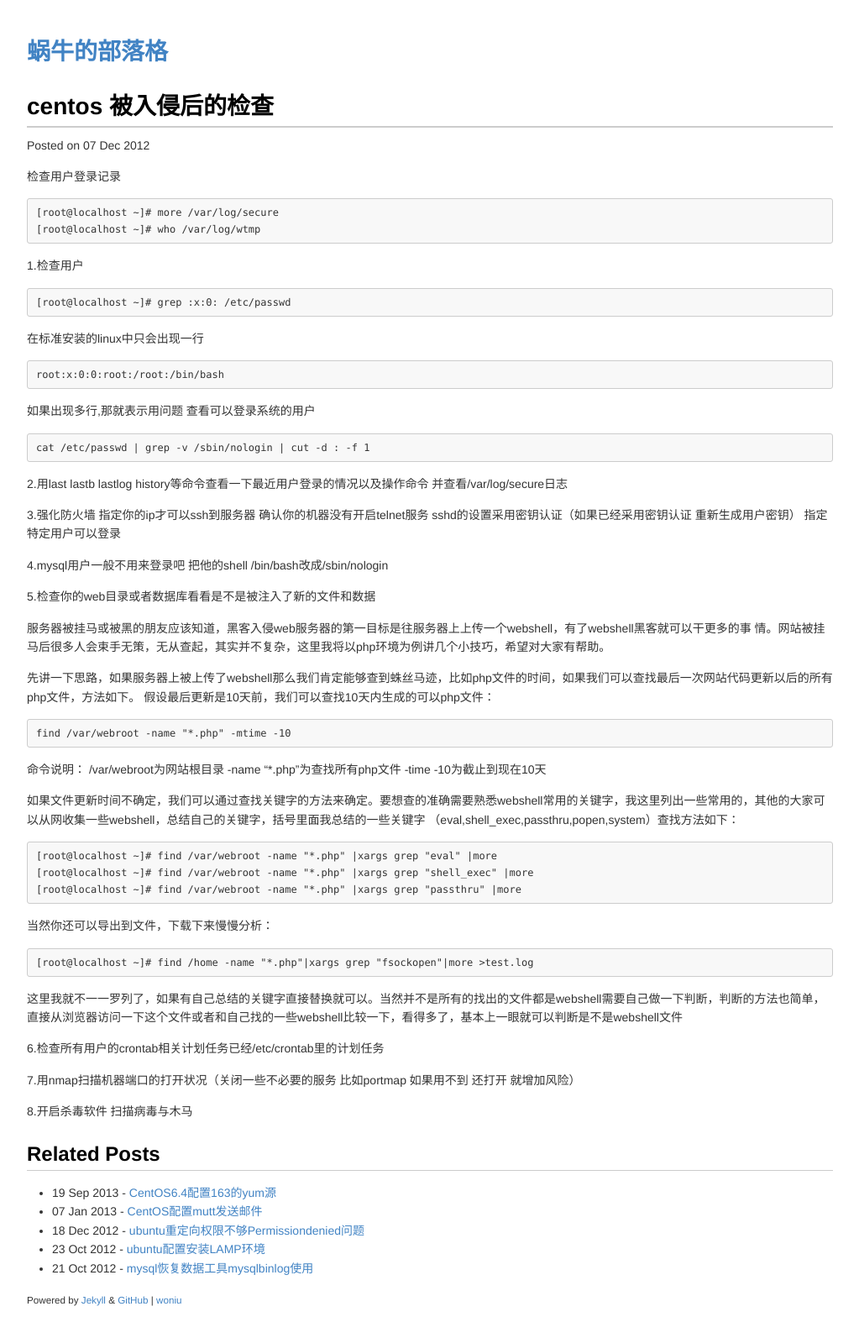
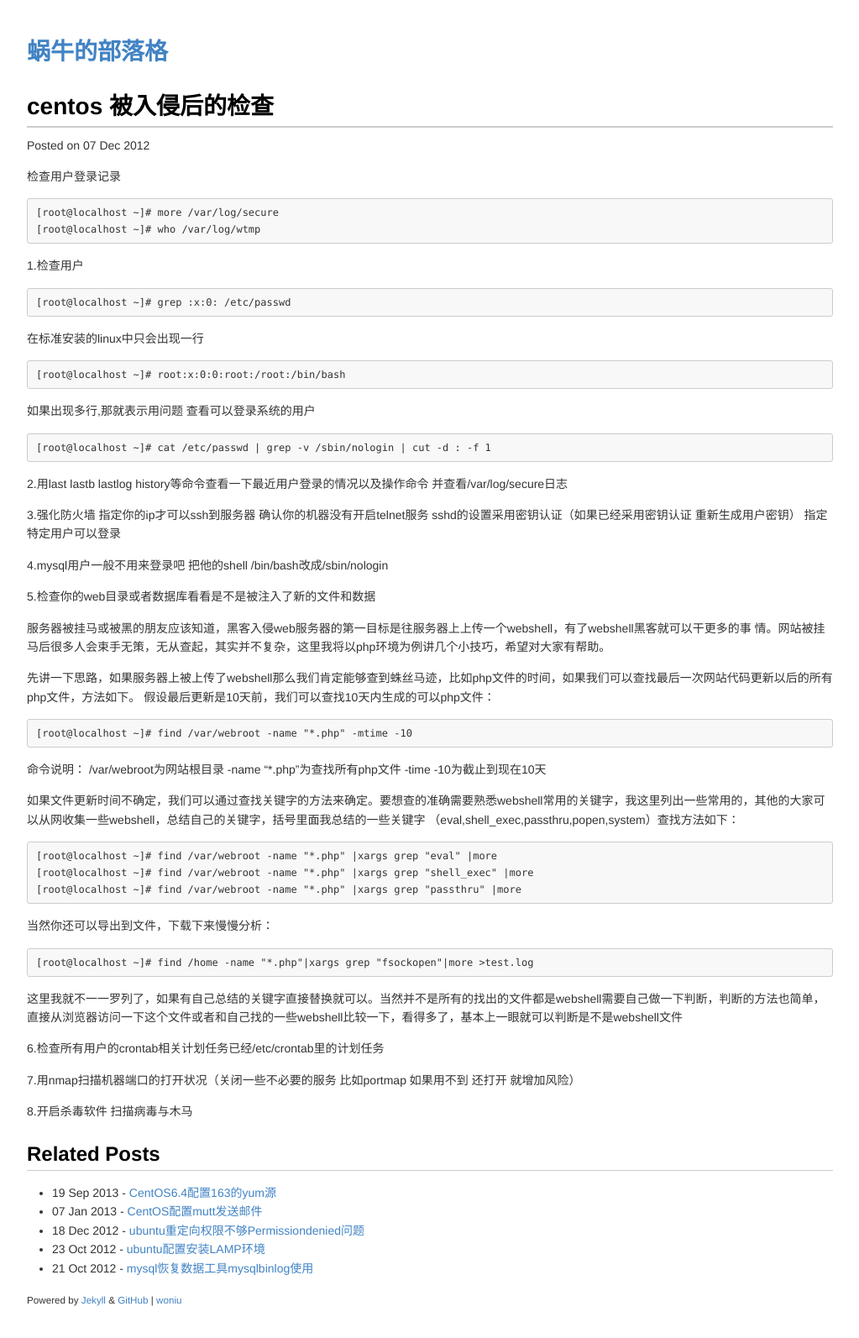
Before and after one commit to peng2089/dp.github.io, a Jekyll site: the page built from _posts/2012-12-7-centos被入侵后的检查.md, in a window 1280 px wide. Shown: the whole page at 84% size, without its empty margins (128-1151 px from the left). Built offline with Jekyll 4.4.1, drawn with Linux system fonts in a browser that asks for light colours.

Commit message:
add posts

```diff
--- a/_posts/2012-12-7-centos被入侵后的检查.md
+++ b/_posts/2012-12-7-centos被入侵后的检查.md
@@ -17,11 +17,11 @@ tags: [ 入侵,CentOS,Linux ]
 
 在标准安装的linux中只会出现一行
 
-	root:x:0:0:root:/root:/bin/bash
+	[root@localhost ~]# root:x:0:0:root:/root:/bin/bash
 
 如果出现多行,那就表示用问题 查看可以登录系统的用户
 
-	cat /etc/passwd | grep -v /sbin/nologin | cut -d : -f 1
+	[root@localhost ~]# cat /etc/passwd | grep -v /sbin/nologin | cut -d : -f 1
 
 2.用last lastb lastlog history等命令查看一下最近用户登录的情况以及操作命令 并查看/var/log/secure日志
 
@@ -35,9 +35,9 @@ tags: [ 入侵,CentOS,Linux ]
 
 先讲一下思路，如果服务器上被上传了webshell那么我们肯定能够查到蛛丝马迹，比如php文件的时间，如果我们可以查找最后一次网站代码更新以后的所有php文件，方法如下。 假设最后更新是10天前，我们可以查找10天内生成的可以php文件：
 
-	find /var/webroot -name "*.php" -mtime -10
+	[root@localhost ~]# find /var/webroot -name "*.php" -mtime -10
 
-命令说明： /var/webroot为网站根目录 -name “*.php”为查找所有php文件 -time -10为截止到现在10天
+命令说明： /var/webroot为网站根目录 -name "*.php"为查找所有php文件 -time -10为截止到现在10天
 
 
 如果文件更新时间不确定，我们可以通过查找关键字的方法来确定。要想查的准确需要熟悉webshell常用的关键字，我这里列出一些常用的，其他的大家可 以从网收集一些webshell，总结自己的关键字，括号里面我总结的一些关键字 （eval,shell_exec,passthru,popen,system）查找方法如下：
```
Also changed, not shown: other parts of _posts/2012-12-7-centos被入侵后的检查.md (+1 -1 lines).
